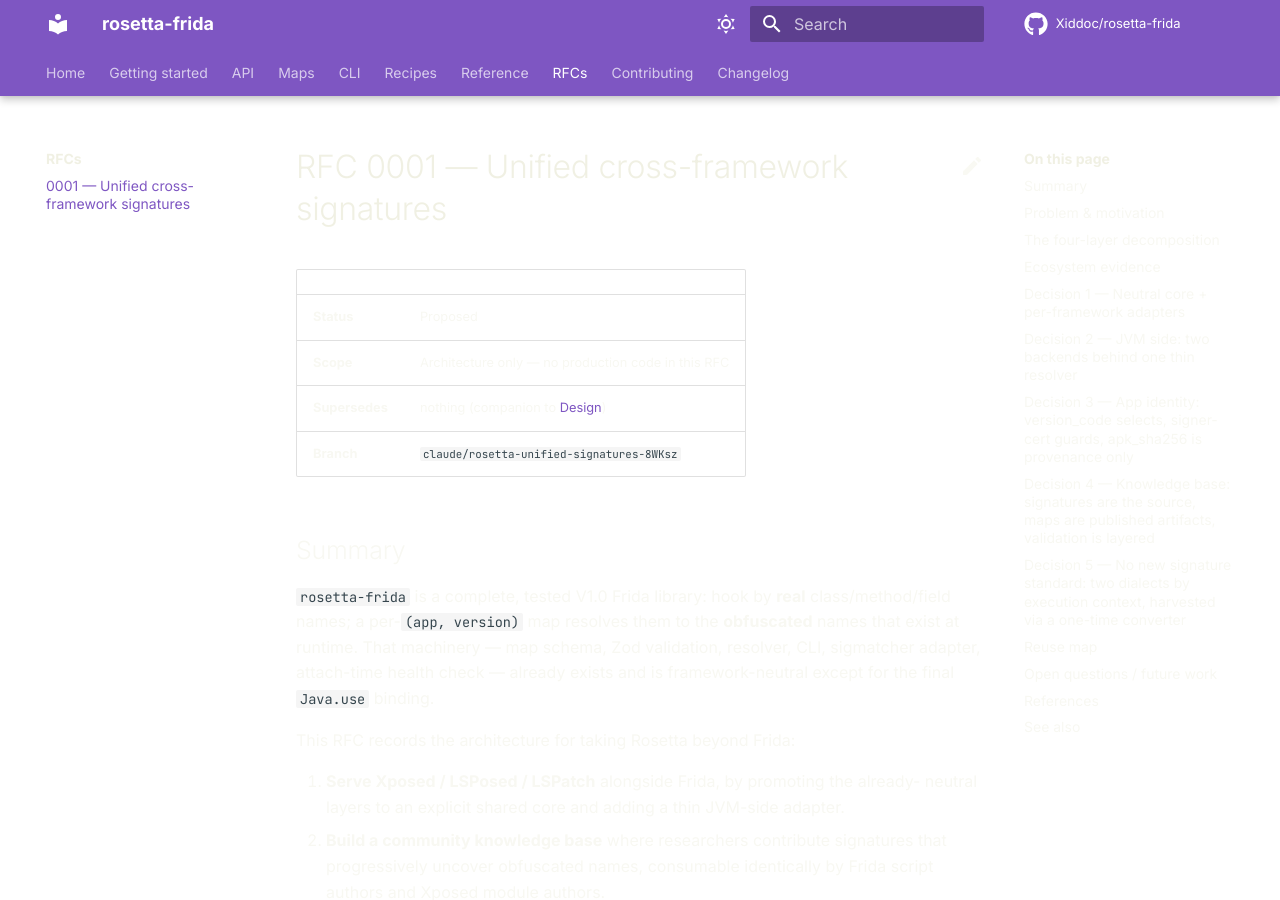
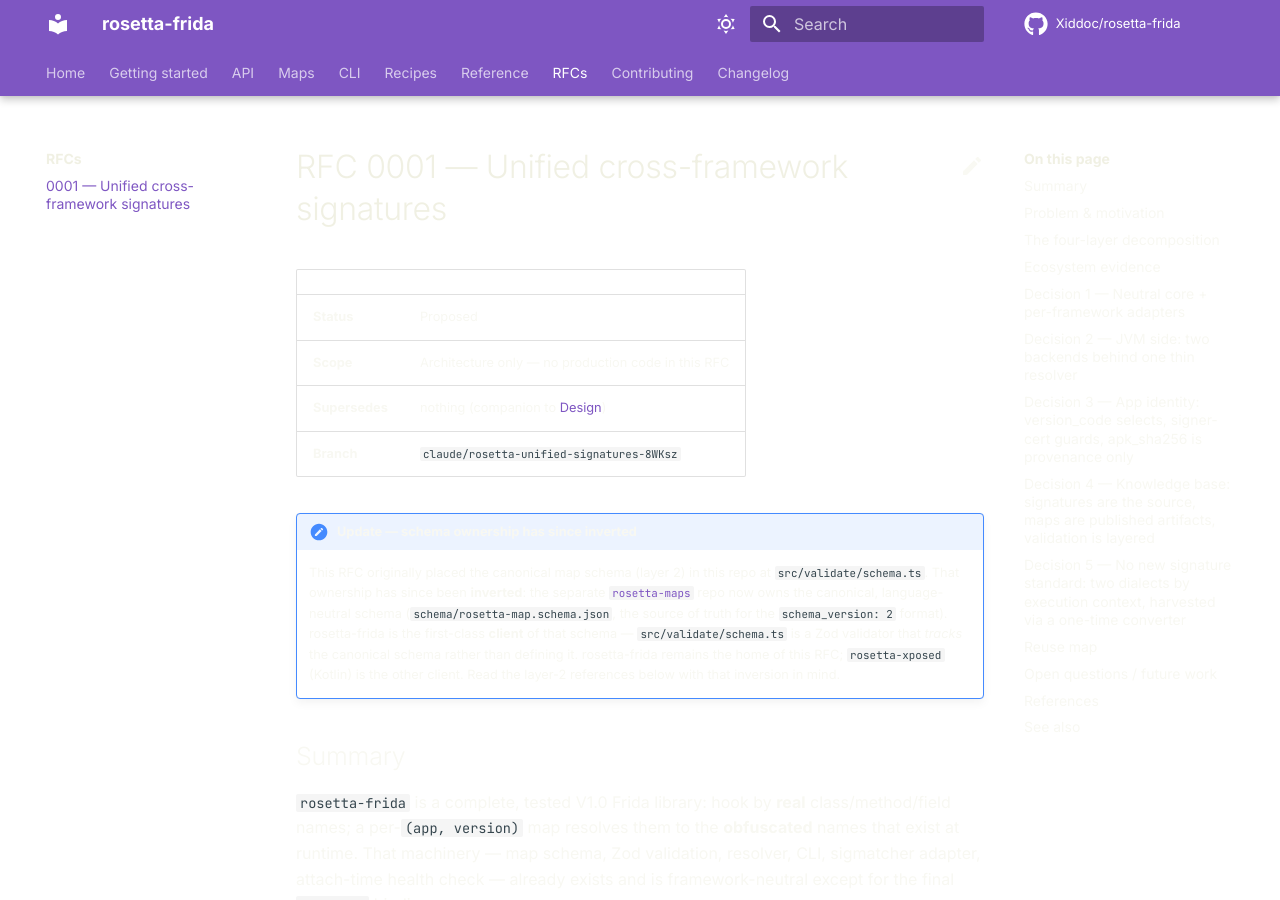
Before and after one commit to Xiddoc/rosetta-frida, an MkDocs documentation site: the page built from docs/rfcs/0001-unified-cross-framework-signatures.md, in a window 1280 px wide and 900 px high. Built offline with MkDocs 1.6.1 and Material for MkDocs 9.7.7, drawn with Linux system fonts in a browser that asks for light colours; comment, search, counter and statistics services are not loaded.

Commit message:
docs: reframe rosetta-frida as a client of the rosetta-maps schema
Schema ownership has been inverted: the separate rosetta-maps repo now
owns the canonical, language-neutral map schema
(schema/rosetta-map.schema.json, source of truth for schema_version: 2).
rosetta-frida is the first-class client of that schema -- its Zod
validator (src/validate/schema.ts) tracks the canonical schema rather
than defining it; rosetta-xposed (Kotlin) is the other client.

Prose only (CLAUDE.md, maps/format, reference/design, RFC 0001 status
note). No runtime/validator changes; no cross-repo or git-URL
dependency.

```diff
--- a/docs/rfcs/0001-unified-cross-framework-signatures.md
+++ b/docs/rfcs/0001-unified-cross-framework-signatures.md
@@ -6,6 +6,21 @@
 | **Scope** | Architecture only — no production code in this RFC |
 | **Supersedes** | nothing (companion to [Design](../reference/design.md)) |
 | **Branch** | `claude/rosetta-unified-signatures-8WKsz` |
+
+!!! note "Update — schema ownership has since inverted"
+
+    This RFC originally placed the canonical map schema (layer 2) in
+    this repo at `src/validate/schema.ts`. That ownership has since been
+    **inverted**: the separate
+    [`rosetta-maps`](https://github.com/Xiddoc/rosetta-maps) repo now
+    owns the canonical, language-neutral schema
+    (`schema/rosetta-map.schema.json`, the source of truth for the
+    `schema_version: 2` format). rosetta-frida is the first-class
+    **client** of that schema — `src/validate/schema.ts` is a Zod
+    validator that *tracks* the canonical schema rather than defining
+    it. rosetta-frida remains the home of this RFC; `rosetta-xposed`
+    (Kotlin) is the other client. Read the layer-2 references below with
+    that inversion in mind.
 
 ## Summary
 
```
Also changed, not shown: CLAUDE.md (+19 -4 lines), docs/maps/format.md (+10 -0 lines), docs/reference/design.md (+8 -3 lines).
